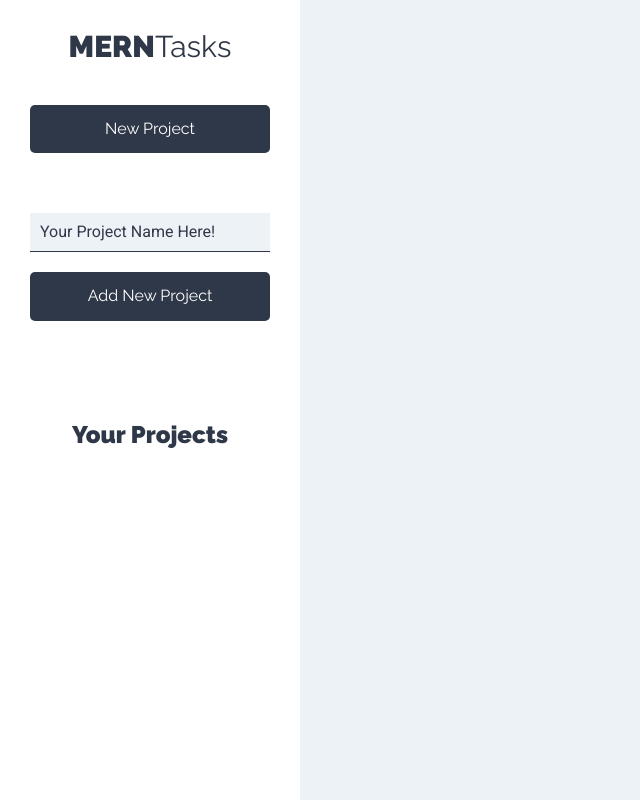
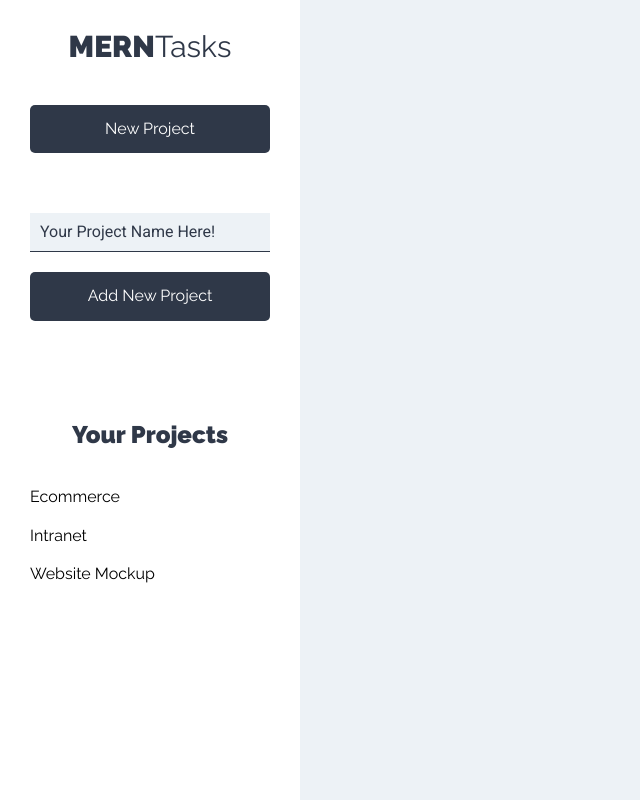
Before and after one commit to OsirisRoman/project_manager_frontend, a React (Create React App) app: page /projects in a window 1280 px wide. Shown: the whole page, without its empty margins (0-640 px from the left). Built offline with nearby package versions, Linux system fonts and the light colour scheme.

Commit message:
Projects List and Project Component Added

```diff
--- a/src/components/layout/Sidebar.jsx
+++ b/src/components/layout/Sidebar.jsx
@@ -1,8 +1,15 @@
 import React from 'react';
 
 import NewProject from '../projects/NewProject';
+import ProjectsList from '../projects/ProjectsList';
 
 const Sidebar = () => {
+  //List Of Projects
+  const listOfProjects = [
+    { name: 'Ecommerce' },
+    { name: 'Intranet' },
+    { name: 'Website Mockup' },
+  ];
   return (
     <aside>
       <h1>
@@ -13,6 +20,8 @@ const Sidebar = () => {
 
       <div className='proyectos'>
         <h2>Your Projects</h2>
+
+        <ProjectsList listOfProjects={listOfProjects} />
       </div>
     </aside>
   );
--- a/src/components/projects/NewProject.jsx
+++ b/src/components/projects/NewProject.jsx
@@ -1,15 +1,41 @@
-import React, { Fragment } from 'react';
+import React, { Fragment, useState } from 'react';
 
 const NewProject = () => {
+  //Project State
+  const [project, setProject] = useState({
+    name: '',
+  });
+
+  const onChangeForm = (e) => {
+    setProject({
+      ...project,
+      [e.target.name]: e.target.value,
+    });
+  };
+
+  const onSubmitForm = (e) => {
+    e.preventDefault();
+
+    //Validate the project name form field
+    if (project.name === '') {
+      console.log('the project name can not be empty');
+      return;
+    }
+
+    console.log(project);
+  };
+
   return (
     <Fragment>
       <button className='btn btn-block btn-primario'>New Project</button>
-      <form className='formulario-nuevo-proyecto'>
+      <form className='formulario-nuevo-proyecto' onSubmit={onSubmitForm}>
         <input
           type='text'
           className='input-text'
           placeholder='Your Project Name Here!'
           name='name'
+          value={project.name}
+          onChange={onChangeForm}
         />
 
         <input
--- /dev/null
+++ b/src/components/projects/Project.jsx
@@ -0,0 +1,14 @@
+import React from 'react';
+
+const Project = ({ project }) => {
+  return (
+    <li>
+      <button type='button' className='btn btn-blank'>
+        {' '}
+        {project.name}{' '}
+      </button>
+    </li>
+  );
+};
+
+export default Project;
--- /dev/null
+++ b/src/components/projects/ProjectsList.jsx
@@ -0,0 +1,15 @@
+import React from 'react';
+
+import Project from './Project';
+
+const ProjectsList = ({ listOfProjects }) => {
+  return (
+    <ul className='listado-proyectos'>
+      {listOfProjects.map((project, index) => (
+        <Project key={index} project={project} />
+      ))}
+    </ul>
+  );
+};
+
+export default ProjectsList;
```
